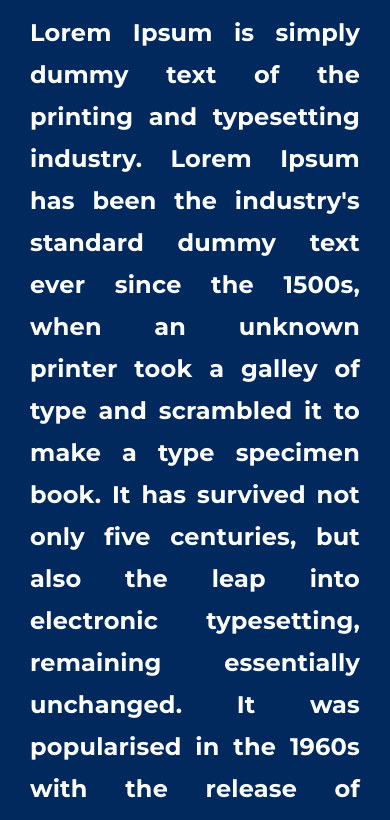
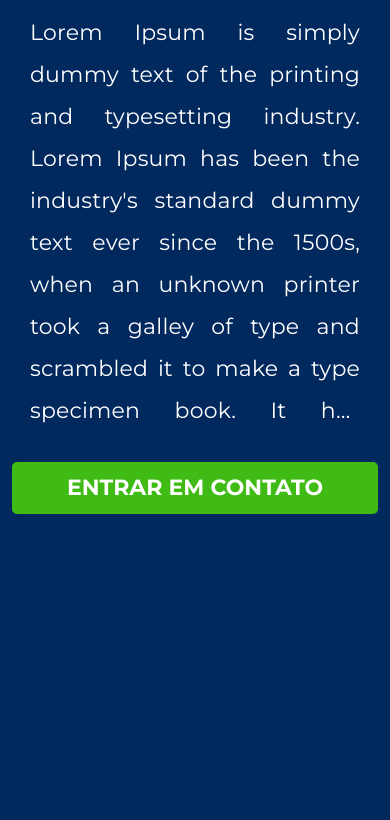
Before and after one commit to n4ju15/games-club, a plain HTML site: page index.html in a window 390 px wide. Shown: the part 186-1006 px from the top of the page. After the commit the page ends 844 px from the top, so only its background shows below. Drawn offline with Linux system fonts and the light colour scheme.

Commit message:
Ajustes de responsividade mobile
Ajustes readme do projeto

```diff
--- a/styles.css
+++ b/styles.css
@@ -61,8 +61,7 @@ input {
     border-radius: 5px;
     height: 50px;
     width: 386px;
-    left: 30px;
-    top: 32px;
+    padding-left: 10px;
     margin-bottom: 20px;
 }
 
@@ -73,8 +72,7 @@ textarea {
     border-radius: 5px;
     height: 100px;
     width: 386px;
-    left: 30px;
-    top: 32px;
+    padding: 10px;
     margin-bottom: 20px;
 }
 
@@ -115,17 +113,48 @@ div {
 
 @media screen and (max-width: 900px) {
     img {
-        width: 100%;
+        height: 100%;
     }
 
     h1 {
-        font-weight: 700;
-        font-size: 50px;
+        font-size: 40px;
     }
 
     p {
         text-align: justify;
-        font-weight: 600;
-        font-size: 24px;
+        font-weight: 400;
+        font-size: 22px;
+        display: -webkit-box;
+        -webkit-line-clamp: 10;
+        -webkit-box-orient: vertical;
+        overflow: hidden;
+    }
+
+    .contato {
+        margin-bottom: 30px;
+        width: 366px;
+        height: 52px;
+        line-height: 52px;
+        background: #40BB15;
+        border-radius: 5px;
+        font-style: bold;
+        font-weight: 700;
+        font-size: 22px;
+        line-height: 22px;
+        text-align: center;
+    }
+
+    input {
+        width: 300px;
+    }
+
+    textarea {
+        width: 300px;
+    }
+
+    button {
+        display: block;
+        margin: auto;
+        margin-top: 10px;
     }
 }
```
Also changed, not shown: assets/mobile.png (added), 1 other file.
